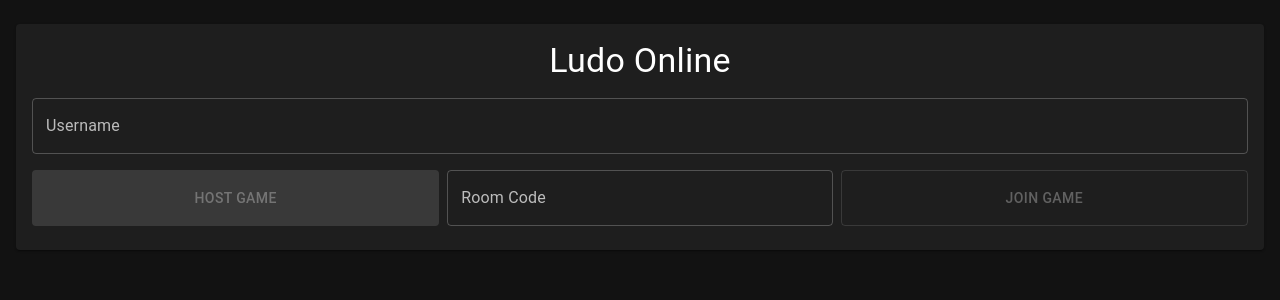
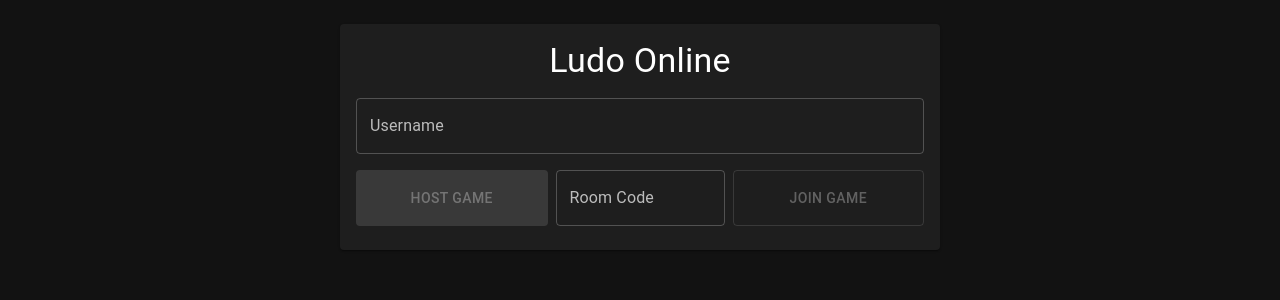
Before and after one commit to ibrahimahtsham/ludo-game, a React (Vite) app: page / in a window 1280 px wide. Shown: the top 300 px of the page. Built offline with nearby package versions, Linux system fonts and the light colour scheme.

Commit message:
feat: set max width and center alignment for Landing card component

```diff
--- a/src/components/Landing.jsx
+++ b/src/components/Landing.jsx
@@ -18,7 +18,7 @@ function Landing({
   const canJoin = username.trim() && roomCode.trim().length === 6;
 
   return (
-    <Card>
+    <Card sx={{ maxWidth: 600, mx: "auto" }}>
       <CardContent>
         <Stack spacing={2}>
           <Typography variant="h4" align="center">
```
